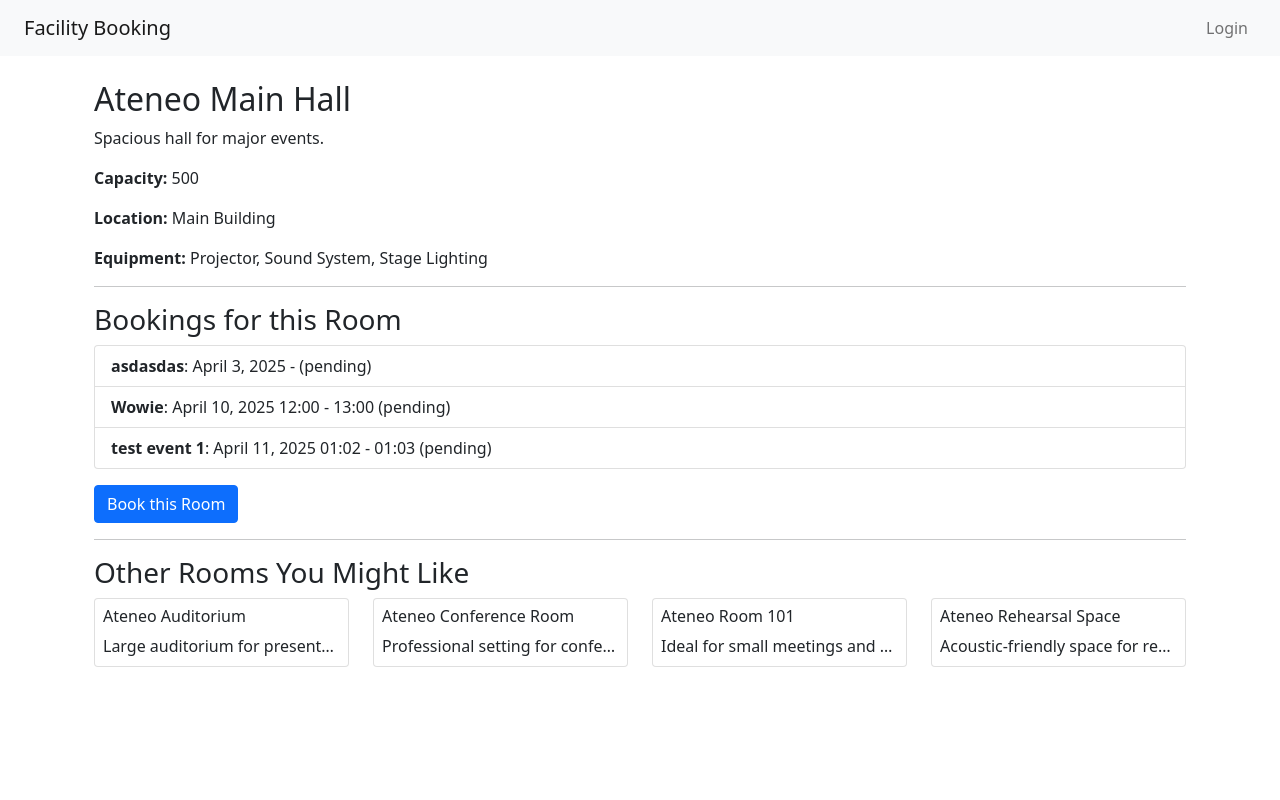
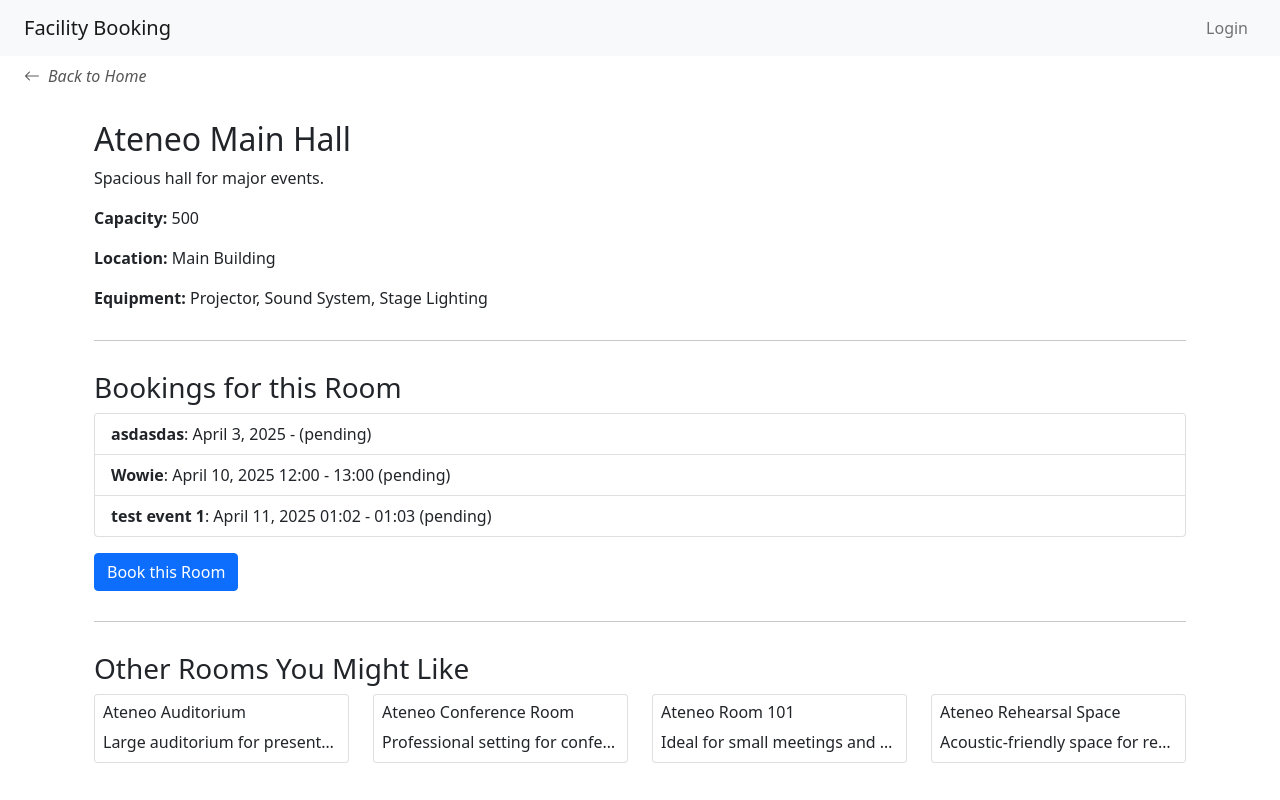
Before and after one commit to njvil/CSCI-142i, a Django app: page /room/1/ in a window 1280 px wide. Run offline with Django 5.2, Linux system fonts and the light colour scheme; data comes from the database, SQL or seed files in the repository; some libraries are stand-ins or nearby versions.

Commit message:
Returned back button and added margins to horizontal rules

```diff
--- a/facility_booking/booking/templates/booking/room_detail.html
+++ b/facility_booking/booking/templates/booking/room_detail.html
@@ -1,4 +1,19 @@
 {% extends 'base.html' %}
+
+{% block sub_navbar %}
+<nav class="navbar navbar-expand-lg navbar-light">
+  <div class="container-fluid">
+    <a class="navbar-nav" href="{% url 'room_list' %}"
+    style="color: #575757; text-decoration: none;"
+    onmouseover="this.style.color='#295dcf';"
+    onmouseout="this.style.color='#575757';">
+    <span class="d-inline-flex align-items-center">
+      <i class="bi bi-arrow-left me-2"></i><em>Back to Home</em></a>
+    </span>
+  </div>
+</nav>
+{% endblock %}
+
 {% block content %}
 <h2>{{ room.name }}</h2>
 <p>{{ room.description }}</p>
@@ -12,7 +27,7 @@
   {% endfor %}
 </p>
 
-<hr>
+<hr style="margin: 30px 0;">
 <h3>Bookings for this Room</h3>
 <ul class="list-group mb-3">
   {% for booking in bookings %}
@@ -75,7 +90,7 @@
 </div>
 
 <!-- Optional: Display other random rooms -->
-<hr>
+<hr style="margin: 30px 0;">
 <h3>Other Rooms You Might Like</h3>
 <div class="row">
   {% for other in other_rooms %}
```
